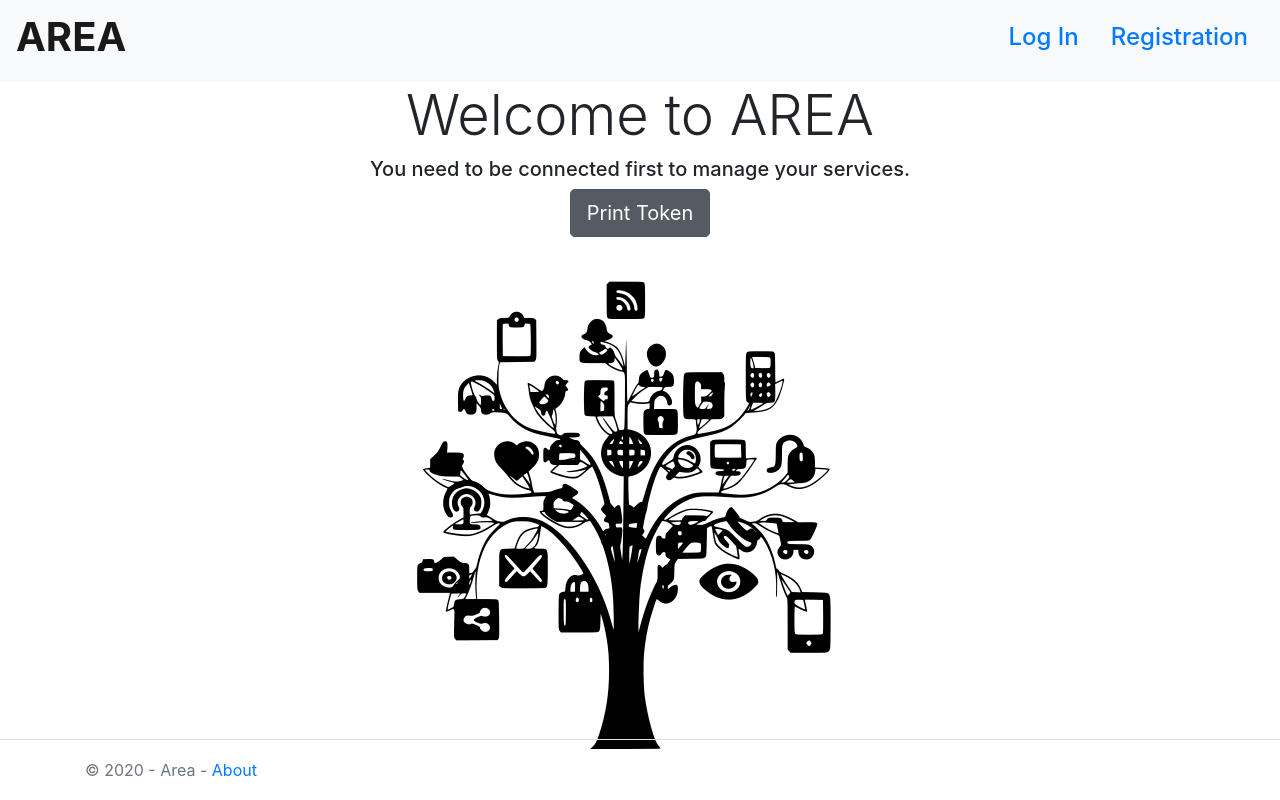
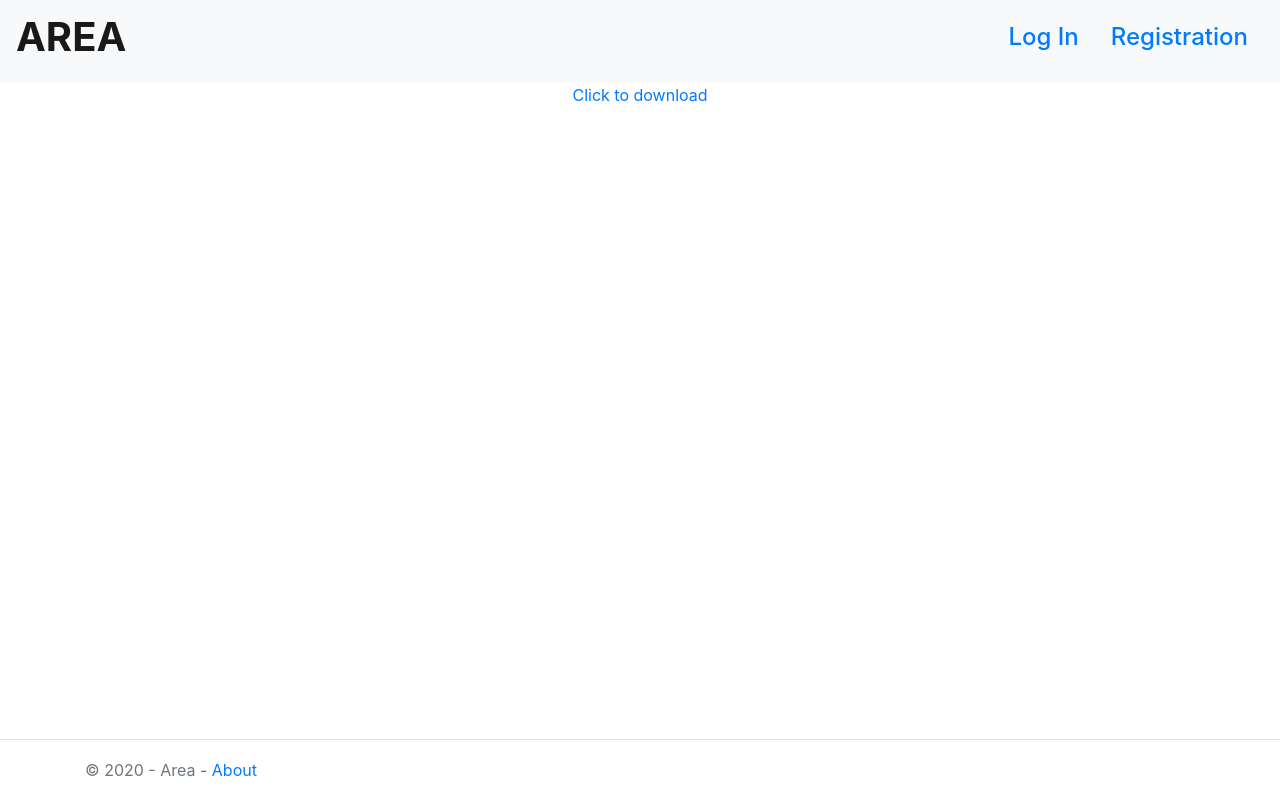
Before and after one commit to Jostyck9/AREA, a React (Create React App) app in the folder AreaWeb/: page /client.apk in a window 1280 px wide. Built offline with nearby package versions, Linux system fonts and the light colour scheme.

Commit message:
Add apk page and modificated about.json

```diff
--- a/AreaWeb/src/pages/About/index.js
+++ b/AreaWeb/src/pages/About/index.js
@@ -11,7 +11,7 @@ export default class About extends React.Component {
 
     componentDidMount() {
         fetch(
-            process.env.SERVER_URI + '/about.json', {
+            process.env.REACT_APP_SERVER_URI + '/about.json', {
             method: 'GET'
             }
         ).then(res => {
--- /dev/null
+++ b/AreaWeb/src/pages/Apk/index.js
@@ -0,0 +1,22 @@
+import 'bootstrap/dist/css/bootstrap.min.css';
+import React from 'react';
+import '../../css/site.css';
+
+export default class Account extends React.Component {
+
+    render() {
+        return (
+            <table width="100%" height="100%" border="0">
+                <tr height="100%">
+                    <td width="25%"></td>
+                    <td width="50%">
+                <div class="text-center">
+                    <a href="apk/release/app-release.apk" download>Click to download</a>
+                </div>
+                    </td>
+                    <td width="25%"></td>
+                </tr>
+            </table>
+        );
+    }
+}
--- a/AreaWeb/src/pages/Registration/index.js
+++ b/AreaWeb/src/pages/Registration/index.js
@@ -38,7 +38,7 @@ export default class Registration extends React.Component {
                     'Content-Type': 'application/json'
                 }
             }).then(res => {
-                if (res.status === 200) {
+                if (res.status === 200 || res.status === 201) {
                     res.json().then(data => {
                         alert(data.token)
                         localStorage.setItem('currentUser', JSON.stringify(data.token))
--- a/AreaWeb/src/routes/index.js
+++ b/AreaWeb/src/routes/index.js
@@ -8,6 +8,7 @@ import Registration from "../pages/Registration";
 import ErrorPage from "../pages/ErrorPage"
 import Account from "../pages/Account";
 import About from "../pages/About";
+import Apk from "../pages/Apk";
 
 export default function Routes() {
     return (
@@ -19,6 +20,7 @@ export default function Routes() {
         <Route path="/about.json" component={About} />
 
         <Route path="/account" component={Account} isPrivate />
+        <Route path="/client.apk" component={Apk}/>
 
         {/* redirect user to SignIn page if route does not exist and user is not authenticated */}
         <Route component={Home} />
```
